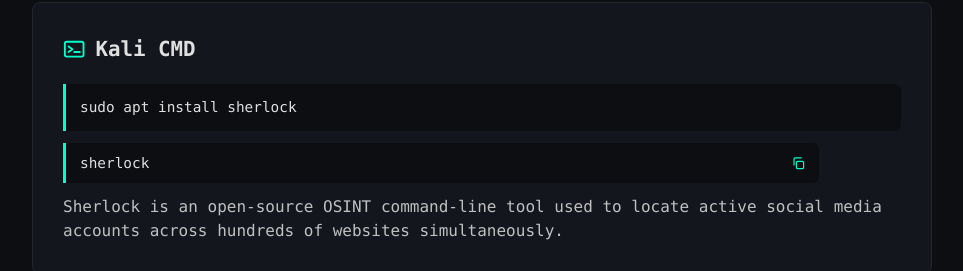
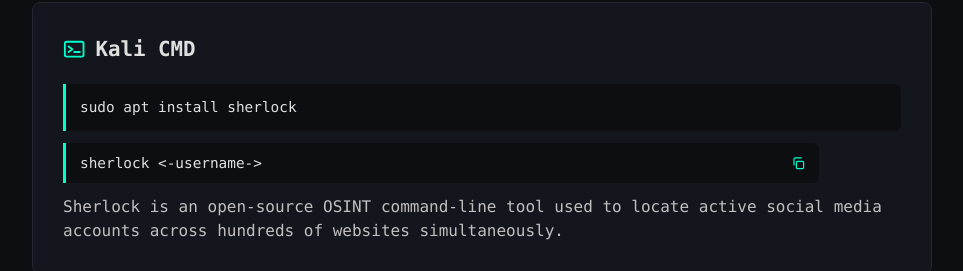
Before and after one commit to BsTdjab2/MoreAboutS, a plain HTML site: page index.html in a window 1280 px wide. Shown: the part 1960-2231 px from the top of the page, without its empty margins (158-1121 px from the left). Drawn offline with Linux system fonts and the light colour scheme.

Commit message:
Update index.html

```diff
--- a/index.html
+++ b/index.html
@@ -297,7 +297,7 @@
 
     <div class="kali-line kali-line-copy-wrap">
       <button type="button" class="kali-copy-btn" id="kaliCopyBtn" data-copy-text="sudo apt install -y git curl python3 python3-pip">
-        <code>sherlock <username> </code>
+        <code>sherlock <-username-> </code>
         <svg class="icon icon-stroke" aria-hidden="true"><use href="#i-copy"></use></svg>
         <span class="visually-hidden">Click to copy</span>
       </button>
```
